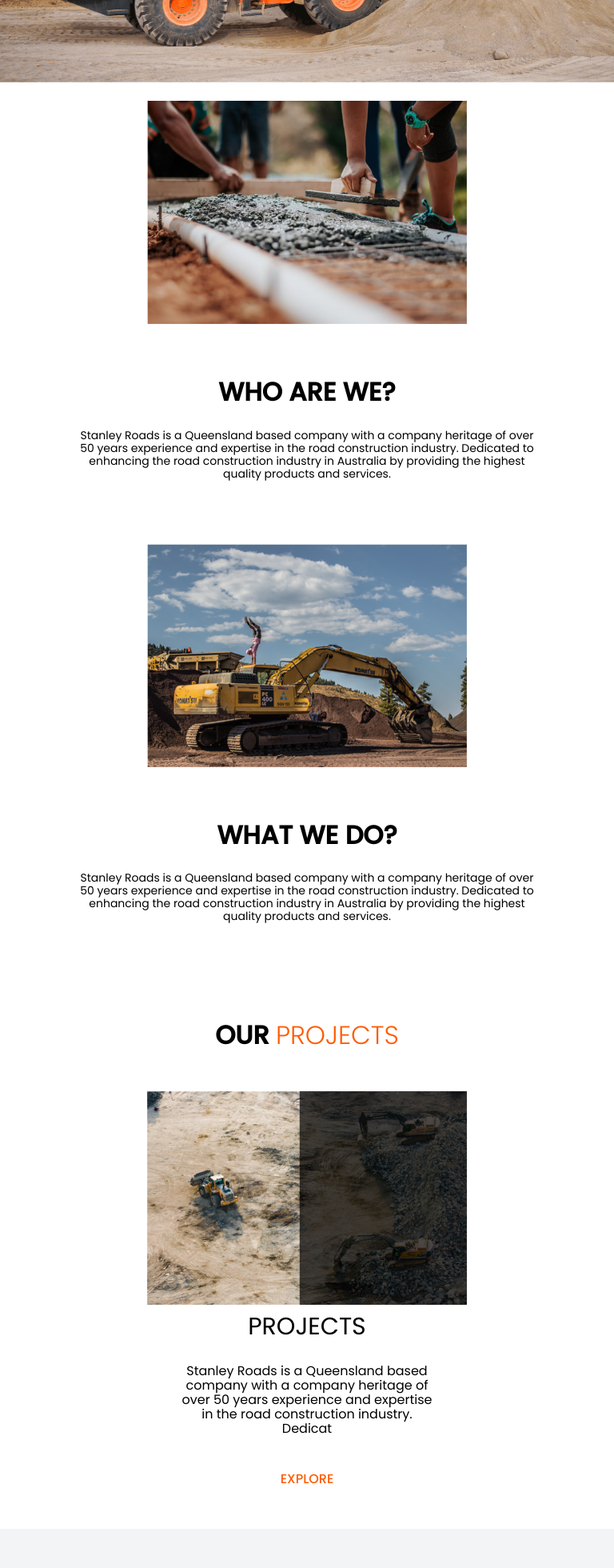
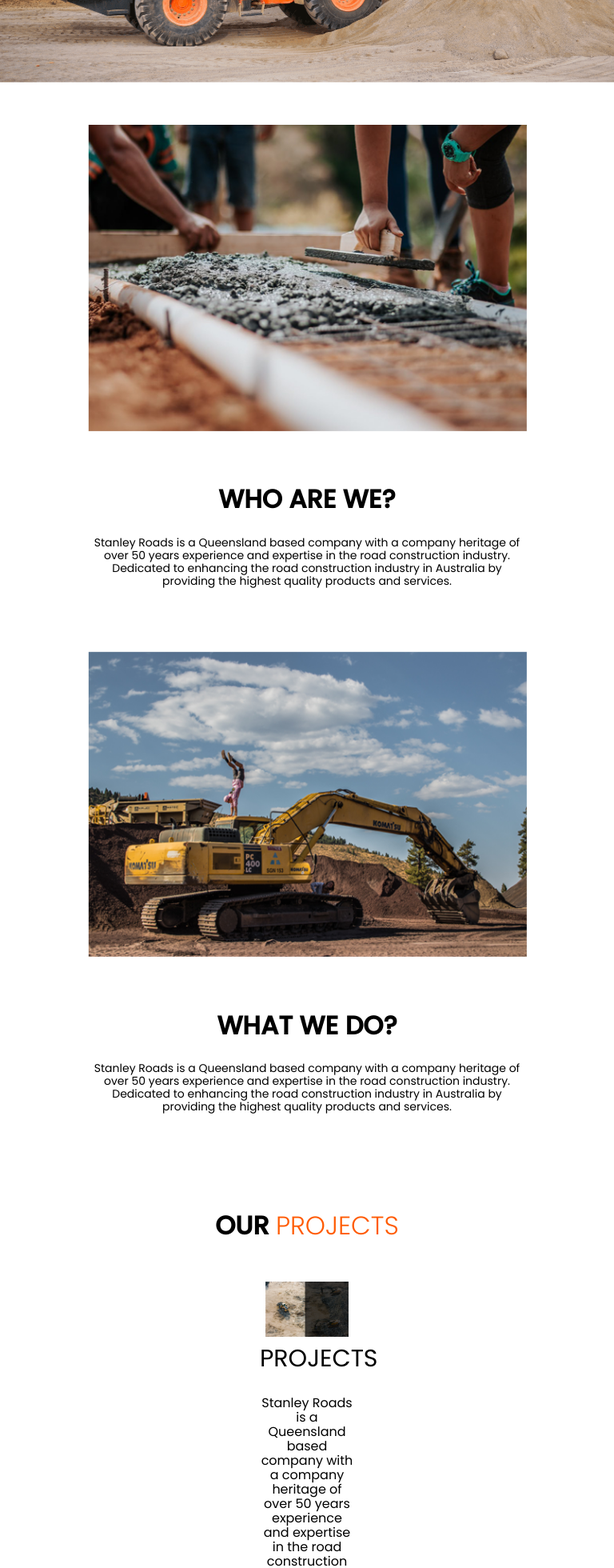
Before and after one commit to tielass/asfalting-website, a React (Create React App) app: page / in a window 768 px wide. Shown: the part 340-2300 px from the top of the page at 80% size. Built offline with nearby package versions, Linux system fonts and the light colour scheme.

Commit message:
home page media queries

```diff
--- a/src/App.css
+++ b/src/App.css
@@ -178,14 +178,156 @@
 
 @media screen and (min-width: 768px) and (max-width: 992px) {
   /* styles for screens between 768px and 1024px wide */
-}
+  .homepageContainer .aboutUs {
+    padding: 16px 18px;
+  }
 
-@media screen and (min-width: 768px) and (max-width: 992px) {
-  /* styles for screens between 768px and 1024px wide */
+  .topSide {
+    flex-direction: column;
+    align-items: center;
+    margin-top: 30px;
+  }
+
+  .topImg {
+    width: 75%;
+  }
+
+  .homepageContainer .bottomSide {
+    flex-direction: column;
+    align-items: center;
+  }
+
+  .topSide .textBox {
+    width: 75%;
+  }
+
+  .bottomSide .textBox {
+    width: 75%;
+  }
+
+  .textBox {
+    padding: 40px 70px 0;
+  }
+
+  /* Projects */
+
+  .projects--image {
+    width: 400px;
+  }
+
+  .projects--container{
+    position: unset;
+    display: flex;
+    flex-direction: column;
+    align-items: center;
+    width: 100%;
+  }
+
+  .projectsImage .projects--image {
+    width: 70%;
+  }
+
+  .projects .projects--container .projectsInfo {
+    margin-top: 10px;
+    color: #000;
+    width: 80%;
+    position: unset;
+    margin: 0 auto;
+  }
+
+  /* Dark Theme Projects */
+
+  #dark .projects .projects--container .projectsInfo {
+    color: #fff;
+  }
+
+  /* Footer */
+
+  .footerLinks {
+    display: flex;
+    flex-direction: column;
+  }
+
+  .footerLinks a{
+    padding: 0 5px;
+  }
 }
 
 @media screen and (min-width: 992px) and (max-width: 1200px) {
   /* styles for screens between 768px and 1024px wide */
+  .homepageContainer .aboutUs {
+    padding: 16px 18px;
+  }
+
+  .topSide {
+    flex-direction: column;
+    align-items: center;
+    margin-top: 30px;
+  }
+
+  .topImg {
+    width: 75%;
+  }
+
+  .homepageContainer .bottomSide {
+    flex-direction: column;
+    align-items: center;
+  }
+
+  .topSide .textBox {
+    width: 75%;
+  }
+
+  .bottomSide .textBox {
+    width: 75%;
+  }
+
+  .textBox {
+    padding: 40px 70px 0;
+  }
+
+  /* Projects */
+
+  .projects--image {
+    width: 400px;
+  }
+
+  .projects--container{
+    position: unset;
+    display: flex;
+    flex-direction: column;
+    align-items: center;
+    width: 100%;
+  }
+
+  .projectsImage .projects--image {
+    width: 70%;
+  }
+
+  .projects .projects--container .projectsInfo {
+    margin-top: 10px;
+    color: #000;
+    width: 80%;
+    position: unset;
+    margin: 0 auto;
+  }
+
+  /* Dark Theme Projects */
+
+  #dark .projects .projects--container .projectsInfo {
+    color: #fff;
+  }
+
+  /* Footer */
+
+  .footerLinks {
+    display: flex;
+    flex-direction: column;
+  }
+
+  .footerLinks a{
+    padding: 0 5px;
+  }
 }
 
 @media screen and (min-width: 1200px) {
```
